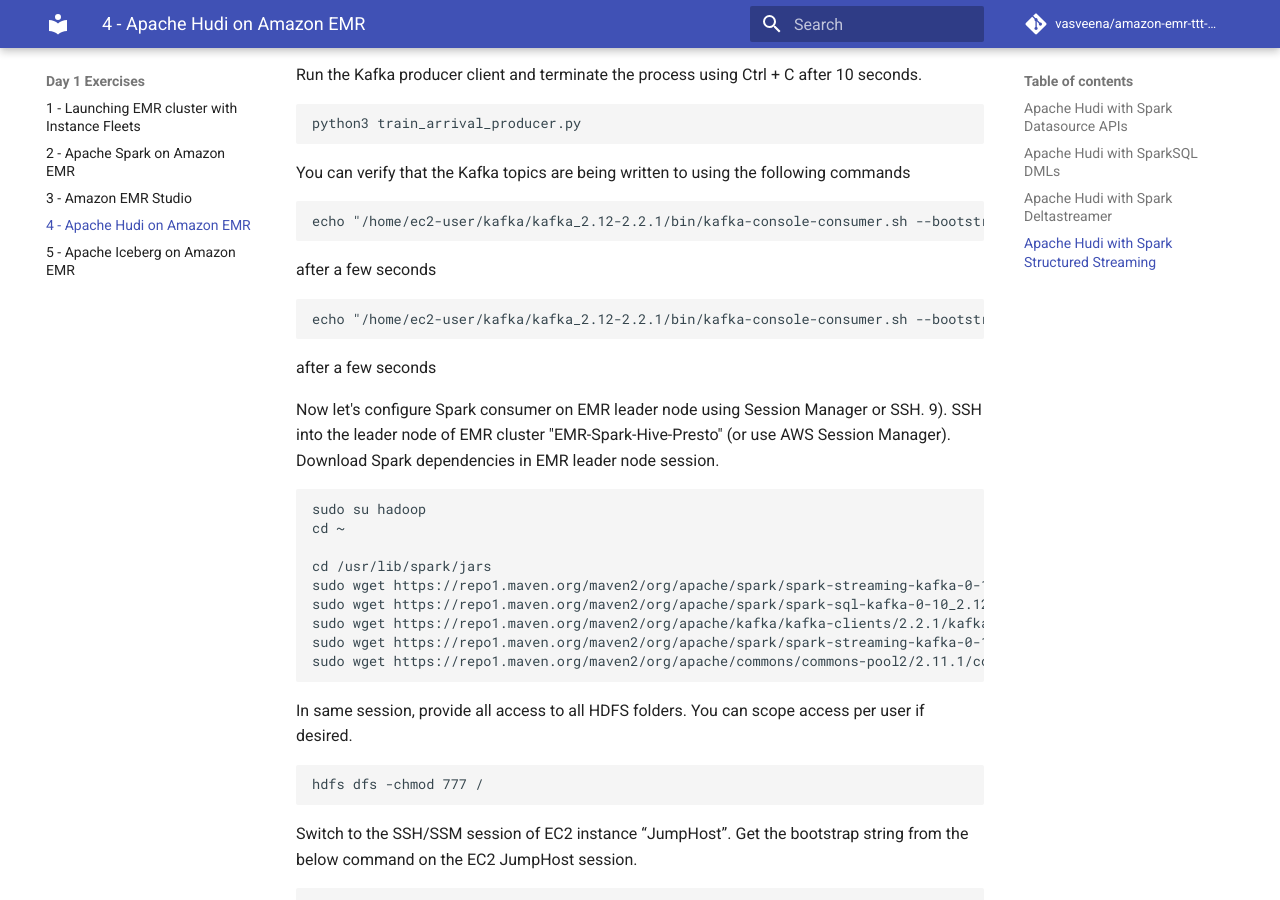
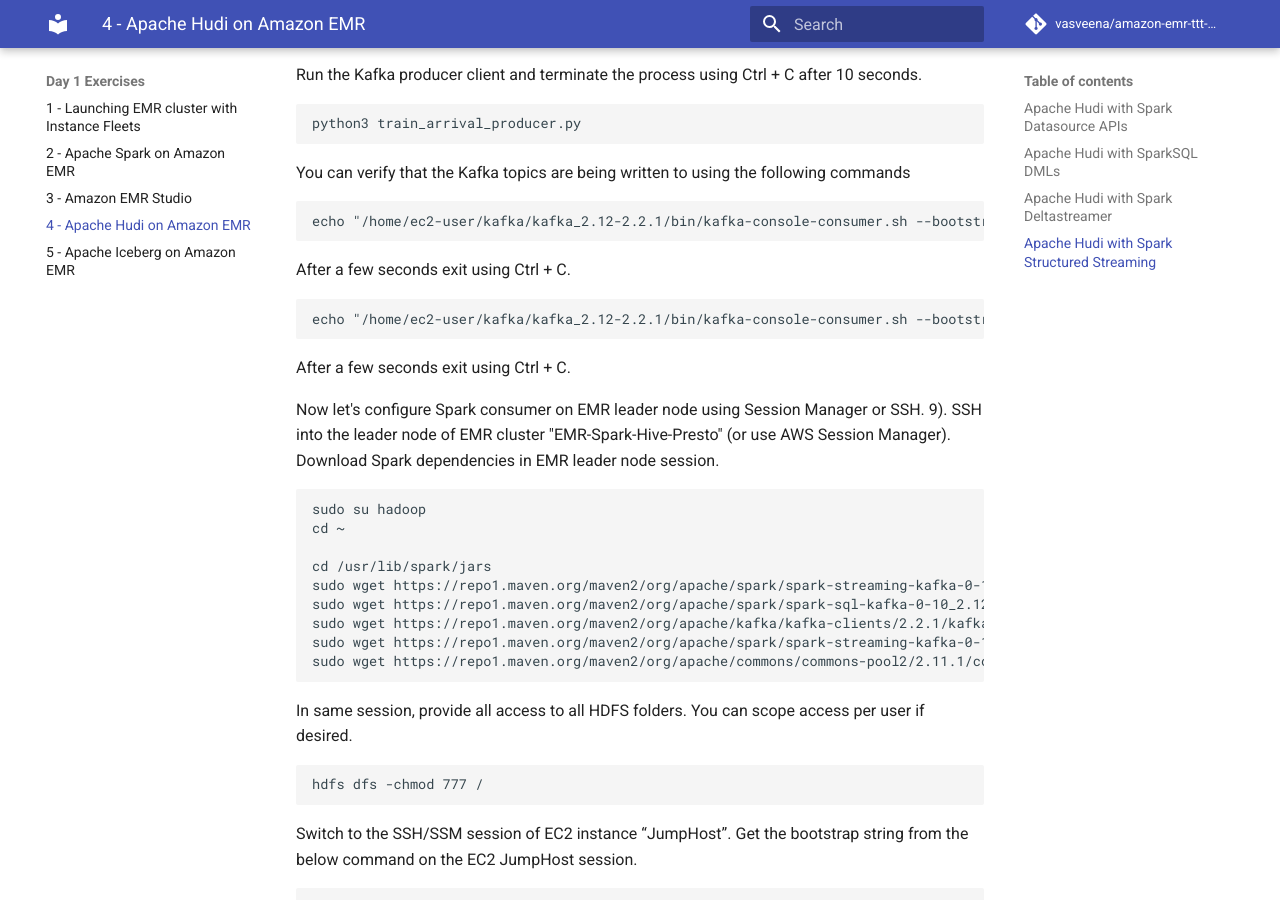
Before and after one commit to vasveena/amazon-emr-ttt-workshop, an MkDocs documentation site: the page built from docs/day1/hudi/exercise.md, in a window 1280 px wide and 900 px high, scrolled down 7743 px. Built offline with MkDocs 1.6.1 and Material for MkDocs 9.7.7, drawn with Linux system fonts in a browser that asks for light colours; comment, search, counter and statistics services are not loaded.

````diff
--- a/docs/day1/hudi/exercise.md
+++ b/docs/day1/hudi/exercise.md
@@ -248,11 +248,11 @@
 ```
 echo "/home/ec2-user/kafka/kafka_2.12-2.2.1/bin/kafka-console-consumer.sh --bootstrap-server $bs --topic trip_update_topic --from-beginning" | bash
 ```
-<Ctrl + C> after a few seconds
+After a few seconds exit using Ctrl + C.
 ```
 echo "/home/ec2-user/kafka/kafka_2.12-2.2.1/bin/kafka-console-consumer.sh --bootstrap-server $bs --topic trip_status_topic --from-beginning" | bash
 ```
-<Ctrl + C> after a few seconds
+After a few seconds exit using Ctrl + C.
 
 Now let's configure Spark consumer on EMR leader node using Session Manager or SSH. 9). SSH into the leader node of EMR cluster "EMR-Spark-Hive-Presto" (or use AWS Session Manager). Download Spark dependencies in EMR leader node session.
 
````
Also changed, not shown: site/day1/icebrg/exercise/index.html, site/search/search_index.json, 1 other file.
